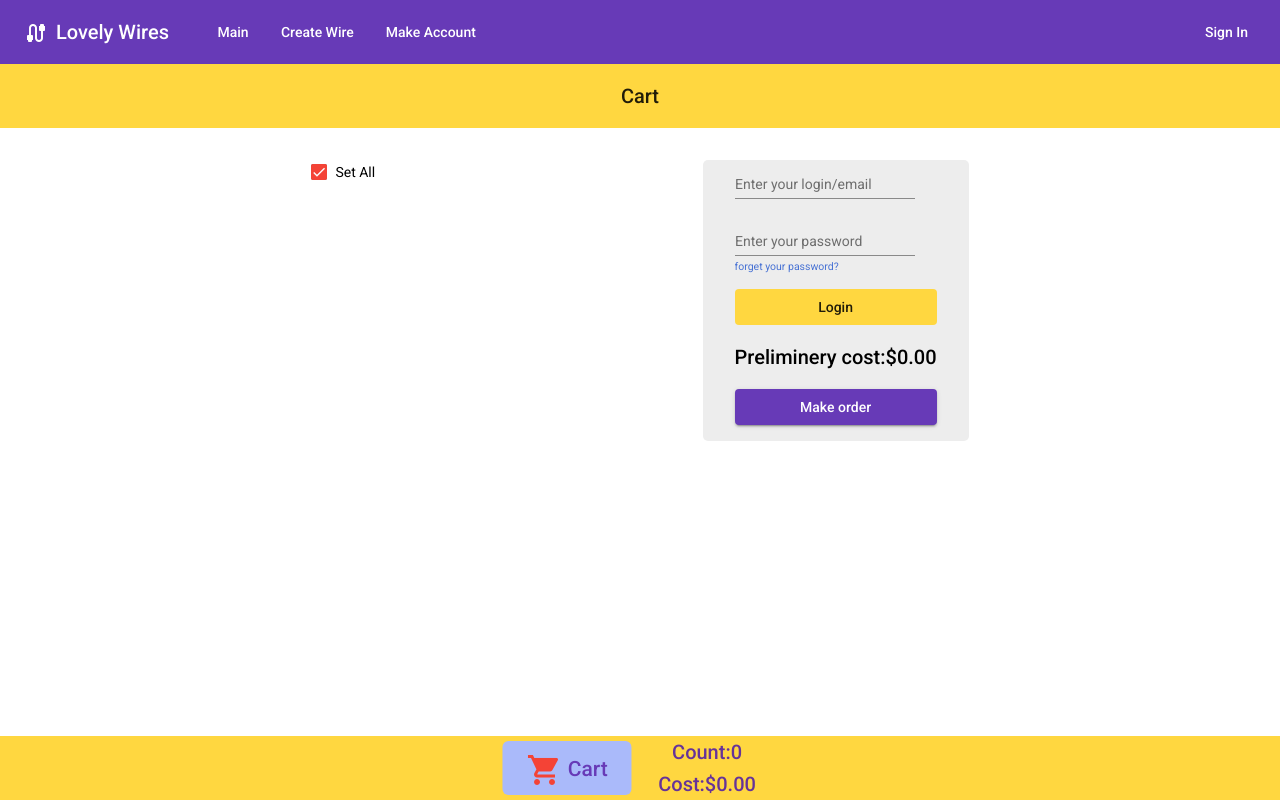
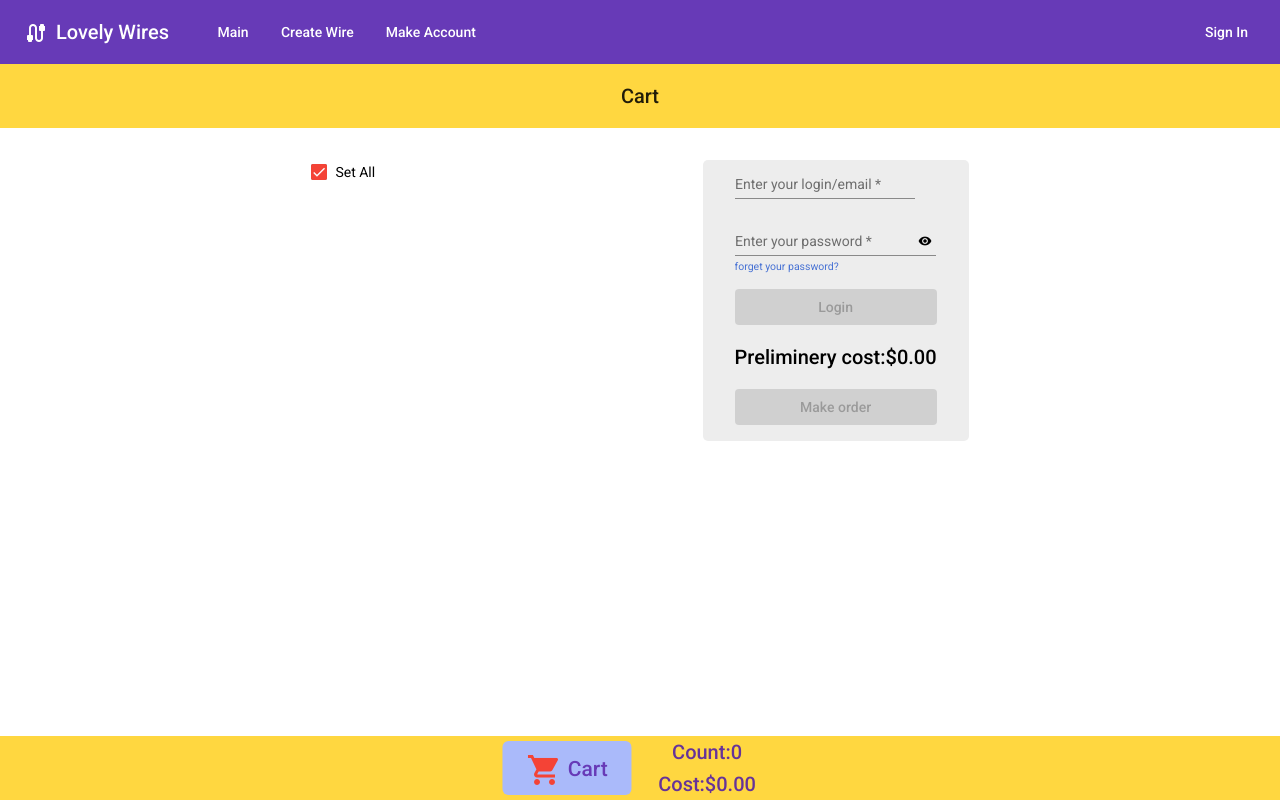
Before and after one commit to TimmyGray/Buying_Client, an Angular app: page /cart in a window 1280 px wide. Built offline with nearby package versions, Linux system fonts and the light colour scheme.

Commit message:
added possibility to login from cart(html and component)

```diff
--- a/src/app/components/auth.component.ts
+++ b/src/app/components/auth.component.ts
@@ -55,7 +55,7 @@ export class AuthorizeComponent implements OnInit, OnDestroy {
     this.loginForm = new FormGroup({
       emailOrLogin: new FormControl(this.logInfo.emailOrLogin, [Validators.required]),
       password: new FormControl(this.logInfo.password, [Validators.required])
-    })
+    });
 
     this.route.paramMap.pipe(
 
--- a/src/app/components/cart.component.ts
+++ b/src/app/components/cart.component.ts
@@ -3,13 +3,15 @@ import { Client } from '../models/client';
 import { Buy } from '../models/Buy';
 import { Order } from '../models/order';
 import { OrderStatus } from '../models/enums';
-import { Observable, Subscription } from 'rxjs';
+import { Observable, Subscription,of } from 'rxjs';
 import { map, switchMap, exhaustMap } from 'rxjs/operators';
 import { CartService } from '../services/cart.service';
 import { ICartBuy } from '../models/cartbuy.interface';
 import { OrderService } from '../services/order.service';
 import { AccountService } from '../services/account.service';
 import { ParsingService } from '../services/parsing.service';
+import { ClientsIndentityService } from '../services/clients_indentity.service';
+import { FormControl, Form, FormGroup, Validators } from '@angular/forms';
 
 @Component({
   selector: "app-cart",
@@ -19,7 +21,7 @@ import { ParsingService } from '../services/parsing.service';
 })
 export class CartComponent implements OnInit {
 
-  //private subscription: Subscription;
+  loginForm!: FormGroup;
   client: Client;
   cost: number = 0;
   buysfororder: Set<Buy>;
@@ -27,25 +29,33 @@ export class CartComponent implements OnInit {
 
   allset: boolean;
   checks: ICartBuy;
+  isAuthorized: boolean = false;
+  hide: boolean = true;
+
+  logInfo: any = {
+    login: '',
+    password:''
+  }
 
   constructor(
-    private readonly clientservice: CartService,
+    private readonly cartservice: CartService,
     private readonly orderservice: OrderService,
-    private readonly accservice: AccountService,
-    private readonly parsingservice: ParsingService) {
+    private readonly accountservice: AccountService,
+    private readonly parsingservice: ParsingService,
+    private readonly clientservice: ClientsIndentityService) {
     this.client = new Client("", "", "","");
     this.buysfororder = new Set<Buy>();
     //this.subscription = new Subscription();
     this.checks = { name: "Set All", set: true, subchecks: new Array<ICartBuy>() };
     this.allset = true;
     this.order = new Order("", this.client, "", new Date(), OrderStatus.under_consideration, new Array<Buy>());
-
+    this.isAuthorized = this.clientservice.checkAuthorize();
   }
 
   ngOnInit() {
 
-    this.buysfororder = this.clientservice.getListOfBuys();
-    this.clientservice.showBuys(Array.from(this.buysfororder));
+    this.buysfororder = this.cartservice.getListOfBuys();
+    this.cartservice.showBuys(Array.from(this.buysfororder));
 
     this.allCost(true);
 
@@ -53,8 +63,18 @@ export class CartComponent implements OnInit {
 
       this.checks.subchecks?.push({ name: "", set: true, subchecks: new Array<ICartBuy>() })
 
-    })
+    });
 
+    this.clientservice.isAuthorized$.subscribe({
+      next: (auth: boolean) => {
+        this.isAuthorized = auth;
+      }
+    });
+
+    this.loginForm = new FormGroup({
+      emailOrLogin: new FormControl(this.logInfo.emailOrLogin, [Validators.required]),
+      password: new FormControl(this.logInfo.password, [Validators.required])
+    });
 
   }
 
@@ -68,7 +88,7 @@ export class CartComponent implements OnInit {
   addOne(buy: Buy) {
     let newbuy: Buy = Object.assign({}, buy);
 
-    this.clientservice.addBuy(newbuy);
+    this.cartservice.addBuy(newbuy);
 
     this.Cost(buy, true);
 
@@ -78,7 +98,7 @@ export class CartComponent implements OnInit {
 
     let newbuy: Buy = Object.assign({}, buy);
 
-    this.clientservice.removeBuy(newbuy, false);
+    this.cartservice.removeBuy(newbuy, false);
 
     this.Cost(buy, false);
 
@@ -92,10 +112,9 @@ export class CartComponent implements OnInit {
 
     }
 
-    this.clientservice.removeBuy(buy, true);
+    this.cartservice.removeBuy(buy, true);
 
   }
-
 
   Cost(buy: Buy, checked: boolean) {
 
@@ -218,6 +237,39 @@ export class CartComponent implements OnInit {
     return undefined;
   }
 
+  get loginInfo() {
+    return {
+      emailOrLogin: this.loginForm.get('emailOrLogin'),
+      password: this.loginForm.get('password')
+    }
+
+  }
+
+  loginClient() {
+
+    of(this.logInfo).pipe(
+      map(logform => {
+        logform.emailOrLogin = this.loginInfo.emailOrLogin?.value;
+        logform.password = this.loginInfo.password?.value;
+      }),
+      exhaustMap(() => this.accountservice.login(this.logInfo))
+    ).subscribe({
+      next: (jwttoken: any) => {
+
+        this.clientservice.login(jwttoken);
+        console.log('Successful login');
+
+      },
+      error: (logerror: any) => {
+
+        alert(logerror.error);
+        console.log(logerror);
+
+      }
+    });
+
+  }
+
   makeOrder() {
 
     //if (this.client.name != "" && this.client.email!="") {
--- a/src/app/components/htmls/auth.component.html
+++ b/src/app/components/htmls/auth.component.html
@@ -81,7 +81,7 @@
                  || registrationInfo.password?.touched)">Password and confirm password must be equal</mat-error>
     </div>
 
-    <div class="mat-caption like-btn" (click)="isRegistration=!isRegistration"><a class="link">Already registered?</a></div>
+    <div class="mat-caption" (click)="isRegistration=!isRegistration"><a class="link">Already registered?</a></div>
     <div fxLayout="row" fxLayoutAlign="center center" class="mg-t-1">
       <div class="mg-r-1">
         <button [disabled]="registrationForm.invalid" mat-raised-button color="primary" (click)="registerClient()">Register</button>
--- a/src/app/components/htmls/cart.component.html
+++ b/src/app/components/htmls/cart.component.html
@@ -70,45 +70,58 @@
       </div>
     </div>
 
-    <div name="client"  fxFlex.xs="40%" class="light-grey-bg p-side-2 sticky-top-50 round-corner" >
-      <form>
+    <div name="client" fxFlex.xs="40%" class="light-grey-bg p-side-2 sticky-top-50 round-corner">
+      <form *ngIf="!isAuthorized" [formGroup]="loginForm">
         <div fxFlex>
           <div fxLayoutAlign.lt-xs="space-around">
             <mat-form-field fxFlex.xs="60%">
               <mat-label>Enter your login/email</mat-label>
-              <input matInput type="text" [(ngModel)]="client.login" name="clientName" />
-              <button mat-icon-button matSuffix *ngIf="client.login" (click)="client.login=''">
-                <mat-icon>close</mat-icon>
-              </button>
+              <input
+                     matInput
+                     type="text"
+                     formControlName="emailOrLogin"
+                     required/>
+              <mat-error *ngIf="loginInfo.emailOrLogin?.hasError('required')
+                              &&(loginInfo.emailOrLogin?.dirty||loginInfo.emailOrLogin?.touched)">
+              Email or login is required
+              </mat-error>
             </mat-form-field>
 
           </div>
-          <div fxLayoutAlign.lt-xs ="space-around" class="mg-b-1">
+          <div fxLayoutAlign.lt-xs="space-around" class="mg-b-1">
             <mat-form-field fxFlex.xs="60%">
               <mat-label>Enter your password</mat-label>
-              <input matInput type="email" [(ngModel)]="client.email" name="clientEmail" />
-              <button mat-icon-button matSuffix *ngIf="client.email" (click)="client.email=''">
-                <mat-icon>close</mat-icon>
+              <input matInput
+                     [type]="(hide)?'password':'text'"
+                     formControlName="password"
+                     required/>
+              <button mat-icon-button matSuffix (click)="hide=!hide">
+                <mat-icon>{{(hide)?'visibility':'visibility_off'}}</mat-icon>
               </button>
+              <mat-error *ngIf="loginInfo.password?.hasError('required')
+                         &&(loginInfo.password?.dirty||loginInfo.password?.touched)">
+              Password is required
+              </mat-error>
               <mat-hint><a class="link" href="#">forget your password?</a></mat-hint>
             </mat-form-field>
 
           </div>
-          <div fxLayout="column" class="width-100-procent mg-b-1">
-            <button mat-flat-button color="accent">Login</button>
+
         </div>
+      </form>
+      <div *ngIf="!isAuthorized" fxLayout="column" class="width-100-procent mg-b-1">
+        <button mat-flat-button color="accent" [disabled]="loginForm.invalid" (click)="loginClient()">Login</button>
+      </div>
+
 
       <div name="cost show">
         <div class="mat-title">Preliminery cost:{{cost | currency}}</div>
       </div>
 
       <div name="button" fxLayout="column" class="p-b-1 width-100-procent">
-            <button mat-raised-button color="primary" (click)="makeOrder()">Make order</button>
+        <button mat-raised-button color="primary" [disabled]="!isAuthorized" (click)="makeOrder()">Make order</button>
       </div>
 
-
-        </div>
-      </form>
     </div>
   </div>
 
--- a/src/app/styles/styles.css
+++ b/src/app/styles/styles.css
@@ -161,7 +161,7 @@ body {
 .sticky-top-50{
 
     position:sticky;
-    top:50px;
+    top:20%;
 }
 
 .large-icon{
@@ -353,7 +353,7 @@ body {
 
    text-decoration:none;
    color:var(--main-blue);
-
+   cursor:pointer;
 }
 
 .round-corner{
```
Lines whose indentation alone changed are shown as unchanged.
